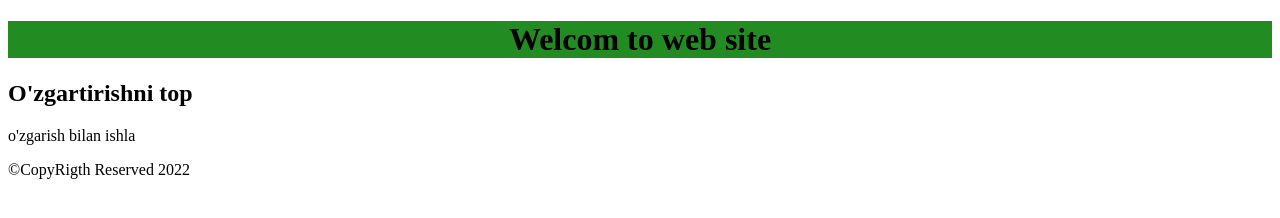
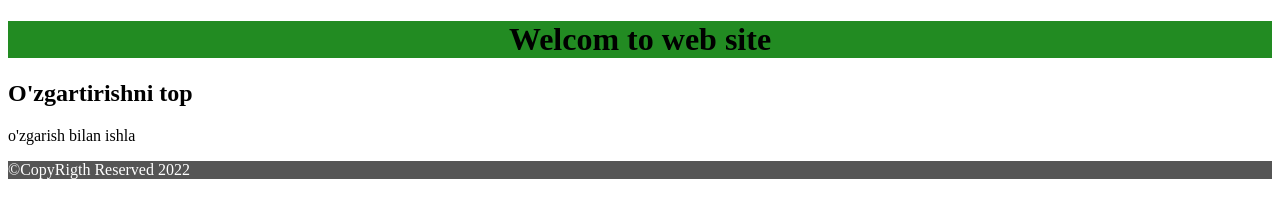
Before and after one commit to MashhurDev/onlinestore, a plain HTML site: page index.html in a window 1280 px wide. Drawn offline with Linux system fonts and the light colour scheme.

Commit message:
Added index.html and main.css

```diff
--- a/index.html
+++ b/index.html
@@ -15,7 +15,7 @@
         <h2>O'zgartirishni top</h2>
         <p>o'zgarish bilan ishla</p>
     </main>
-    <footer>
+    <footer class="foo">
         <p>&copy;CopyRigth Reserved 2022</p>
     </footer>
 </body>
--- a/main.css
+++ b/main.css
@@ -2,3 +2,10 @@ h1{
     background-color: forestgreen;
     text-align: center;
 }
+
+.foo{
+    background-color: #555;
+    text-align: left;
+    font-family: 'Times New Roman', Times, serif;
+    color: #fff;
+}
```
